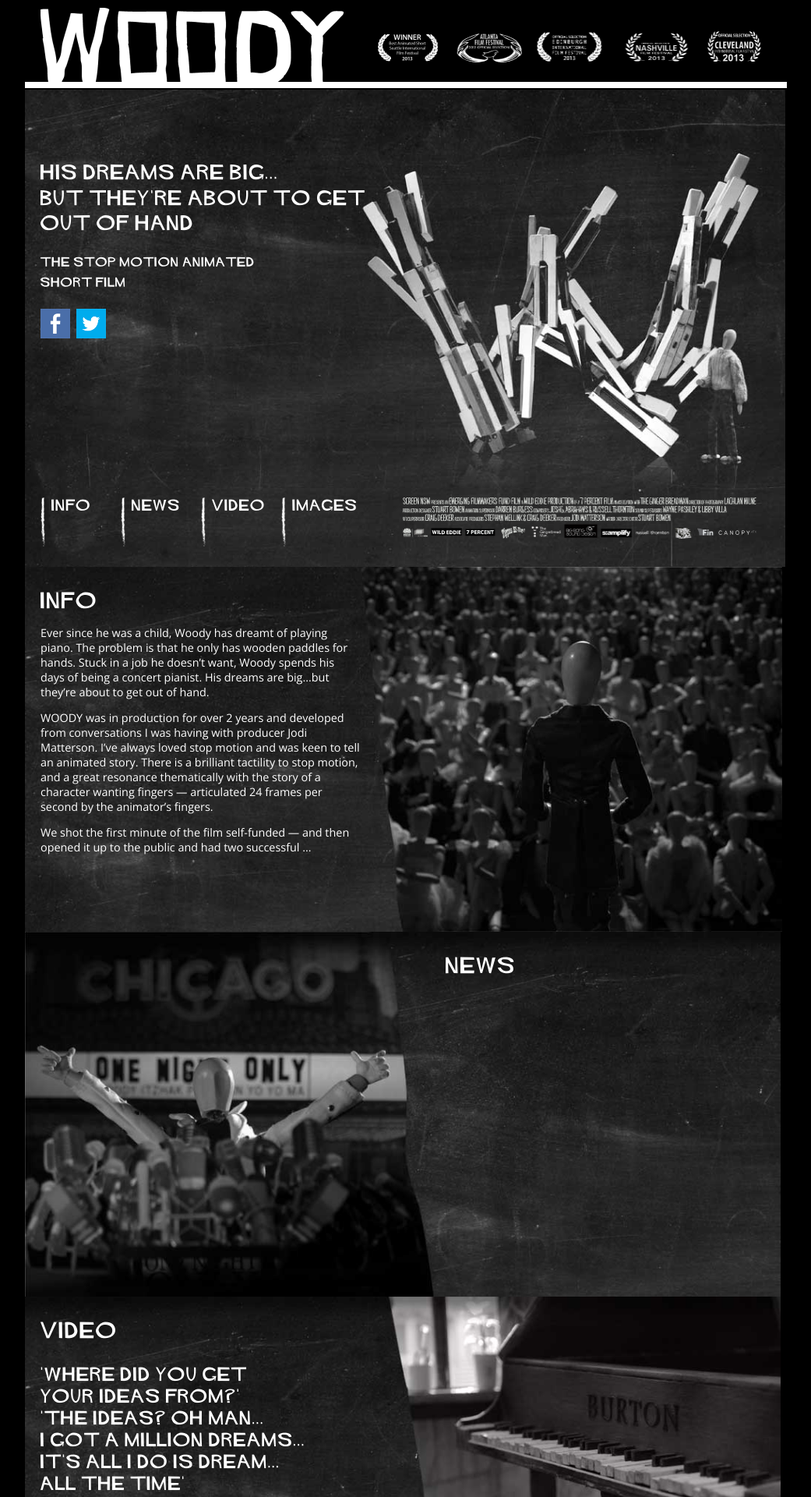
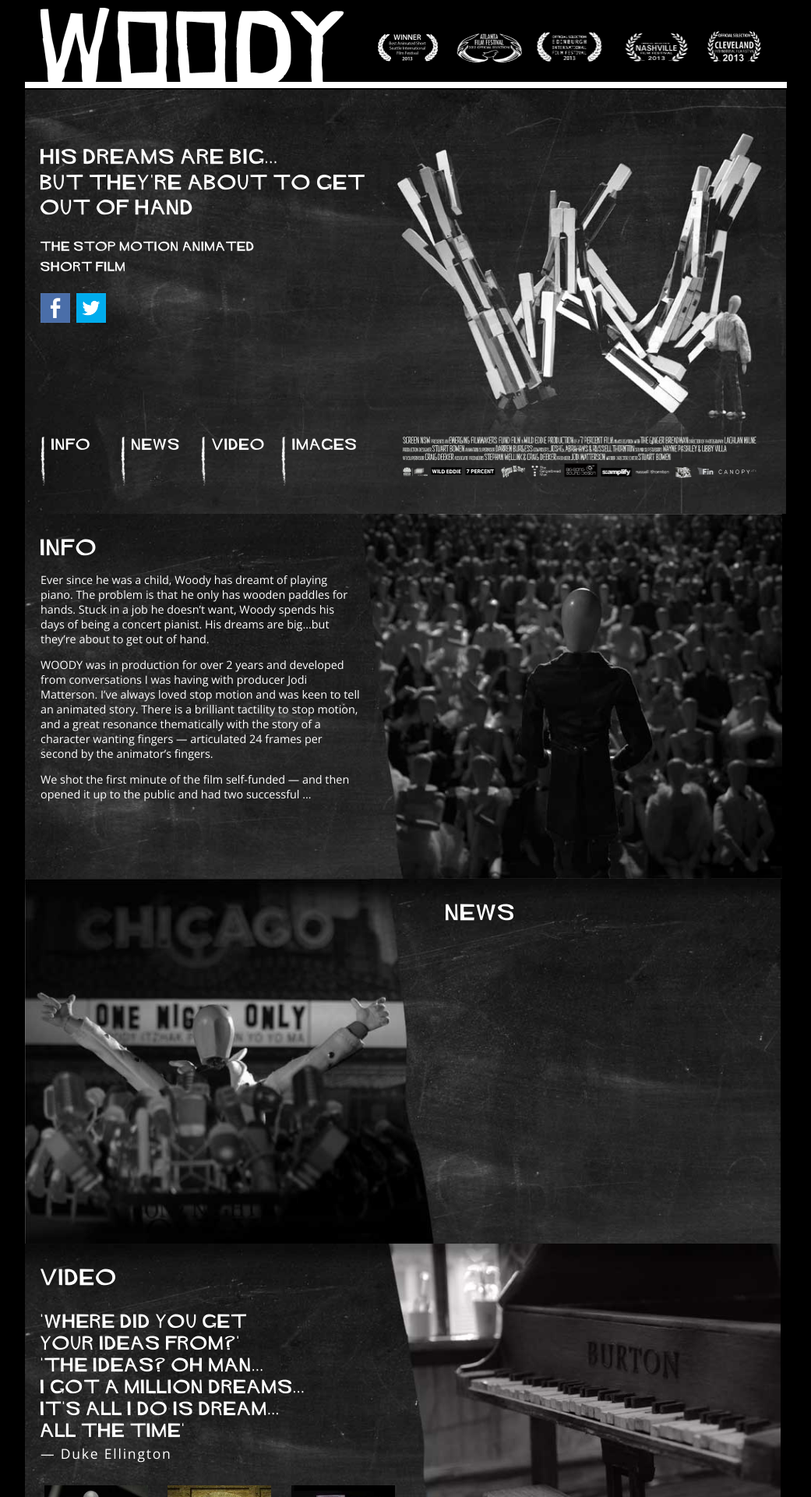
Before and after one commit to woodyshortfilm/woodyshortfilm.github.io, a Jekyll site: the page built from index.html, in a window 1280 px wide. Shown: the top 1920 px of the page at 78% size, without its empty margins (119-1160 px from the left). Built offline with Jekyll 4.4.1, drawn with Linux system fonts in a browser that asks for light colours.

Commit message:
Added favicon. Reduced height of intro. Plain black footer.

```diff
--- a/_layouts/default.html
+++ b/_layouts/default.html
@@ -8,7 +8,8 @@
     <link rel="stylesheet" href="/css/gridism.css" type="text/css">
     <link rel="stylesheet" href="/css/normalize.css" type="text/css">
     <link rel="stylesheet" href="/css/main.css" type="text/css">
-    <link rel="stylesheet" href="http://fonts.googleapis.com/css?family=Open+Sans" type="text/css">
+    <link rel="stylesheet" href="http://fonts.googleapis.com/css?family=Open+Sans|Open+Sans+Condensed:300" type="text/css">
+    <link rel="icon" href="/img/favicon.png">
   </head>
   <body class="wrap">
     {{ content }}
--- a/css/main.css
+++ b/css/main.css
@@ -62,12 +62,12 @@
 }
 
 #intro {
-  height: 612px;
+  height: 544px;
   background-image: url('/img/intro.jpg');
 }
 
 #intro .title {
-  margin-top: 80px;
+  margin-top: 60px;
   font-size: 1.2em;
   line-height: 1.7em;
   letter-spacing: .1em;
@@ -91,7 +91,7 @@
   margin-right: 4px;
 }
 
-#nav-and-credits { margin-top: 190px; }
+#nav-and-credits { margin-top: 132px; }
 
 #nav {
   font-size: .9em;
@@ -172,15 +172,10 @@
 
 footer {
   height: 60px;
-  background-image: url('/img/footer-background.jpg');
-  background-size: auto 60px;
-  font-family: 'Open Sans', sans-serif;
+  font-family: 'Open Sans Condensed', sans-serif;
   font-size: .8em;
 }
 
 footer .grid .unit {
-  padding-top: 21px;
-  padding-bottom: 21px;
+  padding: 20px;
 }
-footer #copyright { padding-left: 40px; }
-footer #email { padding-right: 40px; }
```
Also changed, not shown: img/favicon.png (added), img/intro.jpg.
